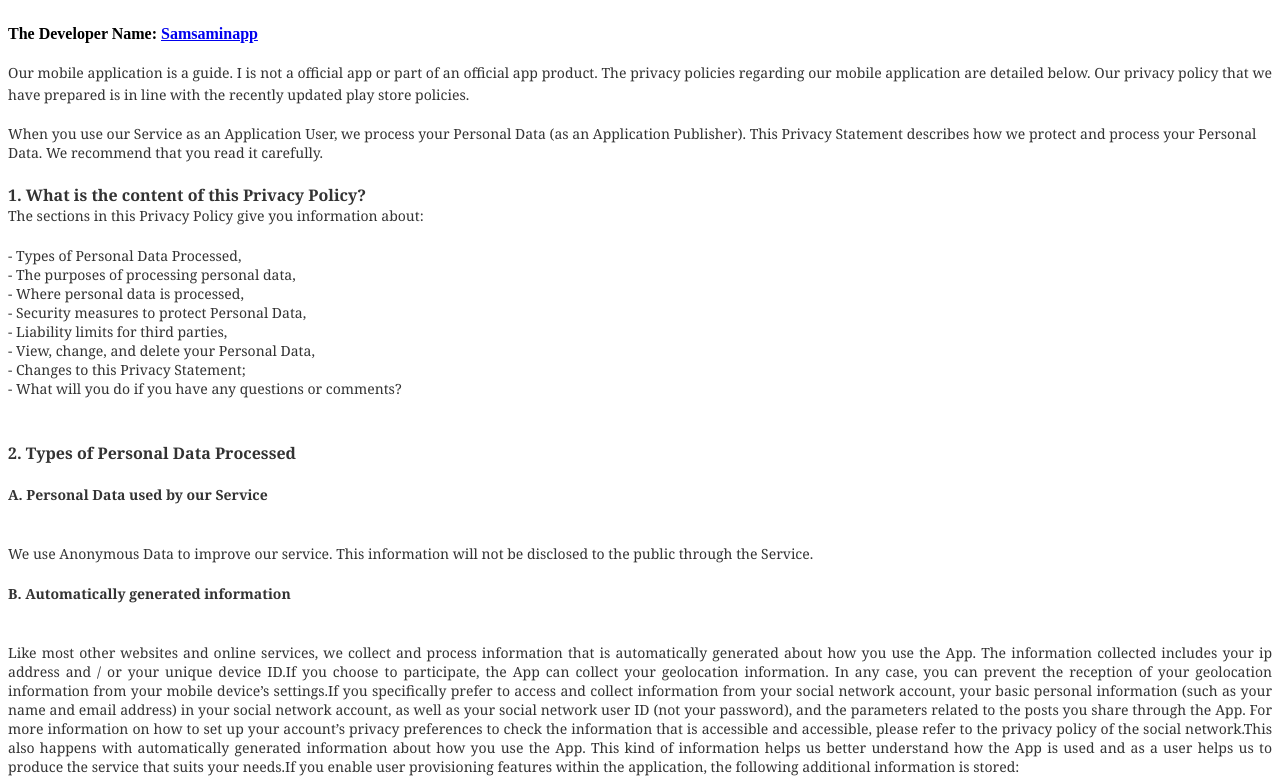
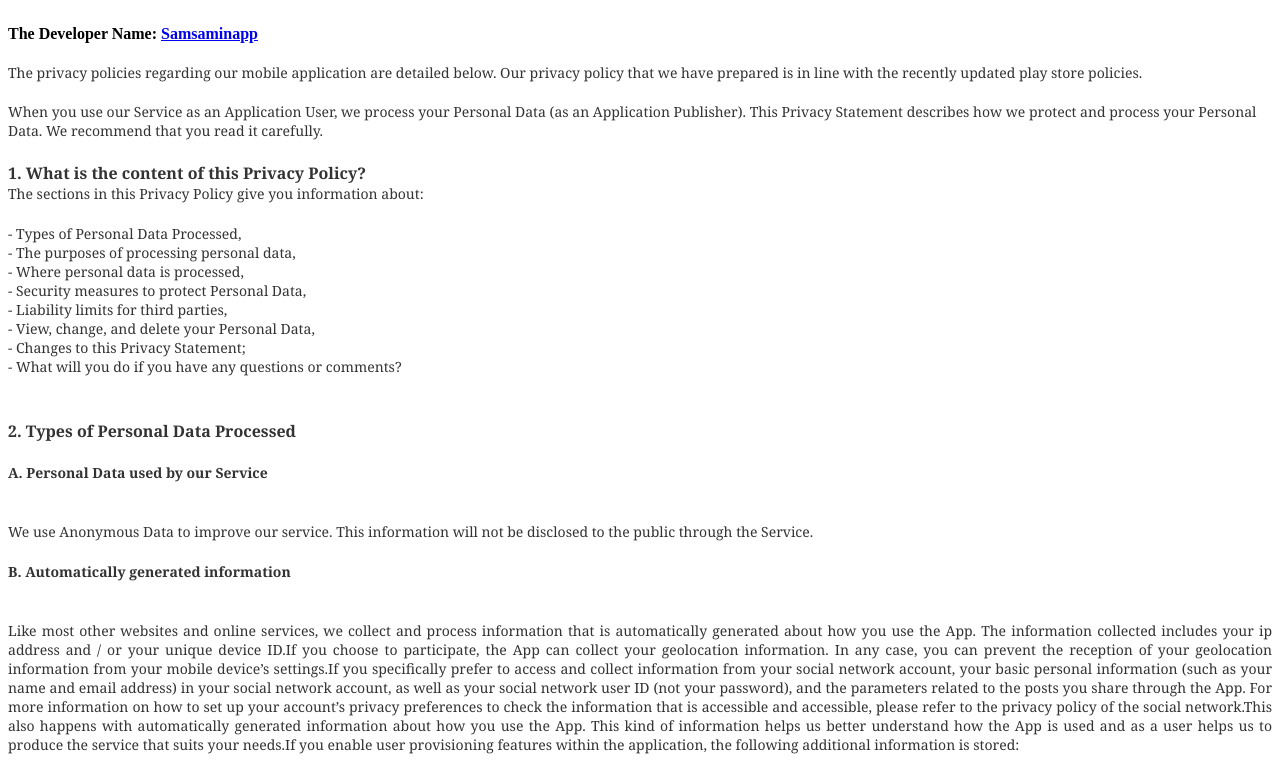
Before and after one commit to samsamin/samsamin.github.io, a plain HTML site: page privacy-policy.html in a window 1280 px wide. Shown: the part 73-852 px from the top of the page. Drawn offline with Linux system fonts and the light colour scheme.

Commit message:
Update privacy-policy.html

```diff
--- a/privacy-policy.html
+++ b/privacy-policy.html
@@ -16,7 +16,7 @@
       </br>
     </span>
 
-<span style="color: #333333; font-family: &quot;georgia&quot; , &quot;times new roman&quot; , serif;"><span style="font-size: 14px;">Our mobile application is a guide. I is not a official app or part of an official app product. The privacy policies regarding our mobile application are detailed below. Our privacy policy that we have prepared is in line with the recently updated play store policies.&nbsp;</span></span><span style="background-color: white; color: #333333; font-family: &quot;georgia&quot; , &quot;times new roman&quot; , serif; font-size: 14px; text-align: justify;"></span></div>
+<span style="color: #333333; font-family: &quot;georgia&quot; , &quot;times new roman&quot; , serif;"><span style="font-size: 14px;">The privacy policies regarding our mobile application are detailed below. Our privacy policy that we have prepared is in line with the recently updated play store policies.&nbsp;</span></span><span style="background-color: white; color: #333333; font-family: &quot;georgia&quot; , &quot;times new roman&quot; , serif; font-size: 14px; text-align: justify;"></span></div>
 <span style="background-color: white; color: #333333; font-family: &quot;georgia&quot; , &quot;times new roman&quot; , serif; font-size: 14px; text-align: justify;"><br /></span><span style="background-color: white; color: #333333; font-family: &quot;helvetica neue light&quot; , , &quot;helvetica neue&quot; , &quot;helvetica&quot; , &quot;arial&quot; , sans-serif; font-size: 14px; text-align: justify;"></span><span style="background-color: white; color: #333333; font-family: &quot;helvetica neue light&quot; , , &quot;helvetica neue&quot; , &quot;helvetica&quot; , &quot;arial&quot; , sans-serif; font-size: 14px; text-align: justify;"><span style="font-family: &quot;georgia&quot; , &quot;times new roman&quot; , serif;">When you use our Service as an Application User, we process your Personal Data (as an Application Publisher). This Privacy Statement describes how we protect and process your Personal Data. We recommend that you read it carefully.</span></span><br />
 <span style="background-color: white; color: #333333; font-family: &quot;georgia&quot; , &quot;times new roman&quot; , serif; font-size: medium; text-align: justify;"><br /></span>
 <span style="background-color: white; color: #333333; font-family: &quot;georgia&quot; , &quot;times new roman&quot; , serif; font-size: medium; text-align: justify;"><b>1. What is the content of this Privacy Policy?</b></span><br />
```
